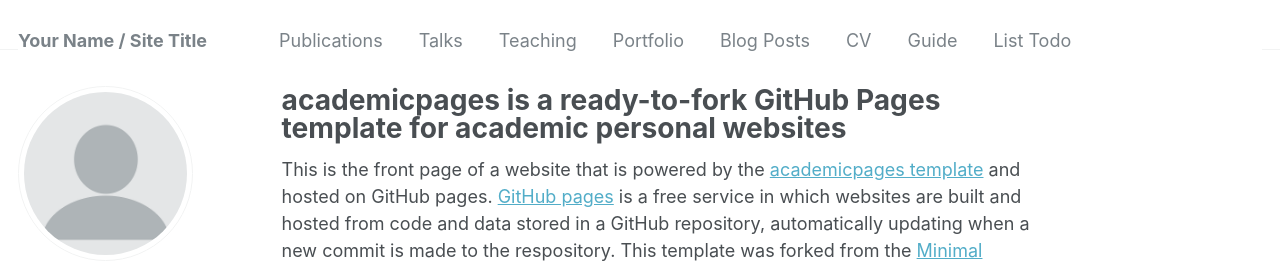
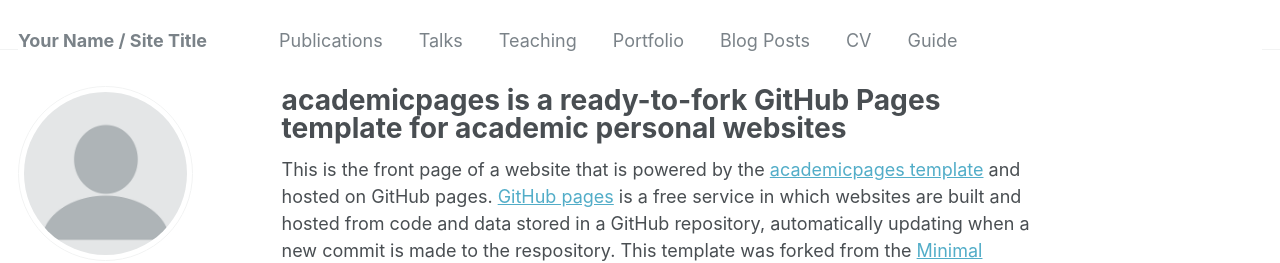
Before and after one commit to Xel-naga7/Xel-naga7.github.io, a Jekyll site: the page built from _pages/about.md, in a window 1280 px wide. Shown: the top 263 px of the page. Built offline with Jekyll 4.4.1, drawn with Linux system fonts in a browser that asks for light colours; some web fonts are replaced.

Commit message:
Update navigation.yml

```diff
--- a/_data/navigation.yml
+++ b/_data/navigation.yml
@@ -20,6 +20,3 @@ main:
 
   - title: "Guide"
     url: /markdown/
-
-  - title: "List Todo"
-    url: /markdown/
```
